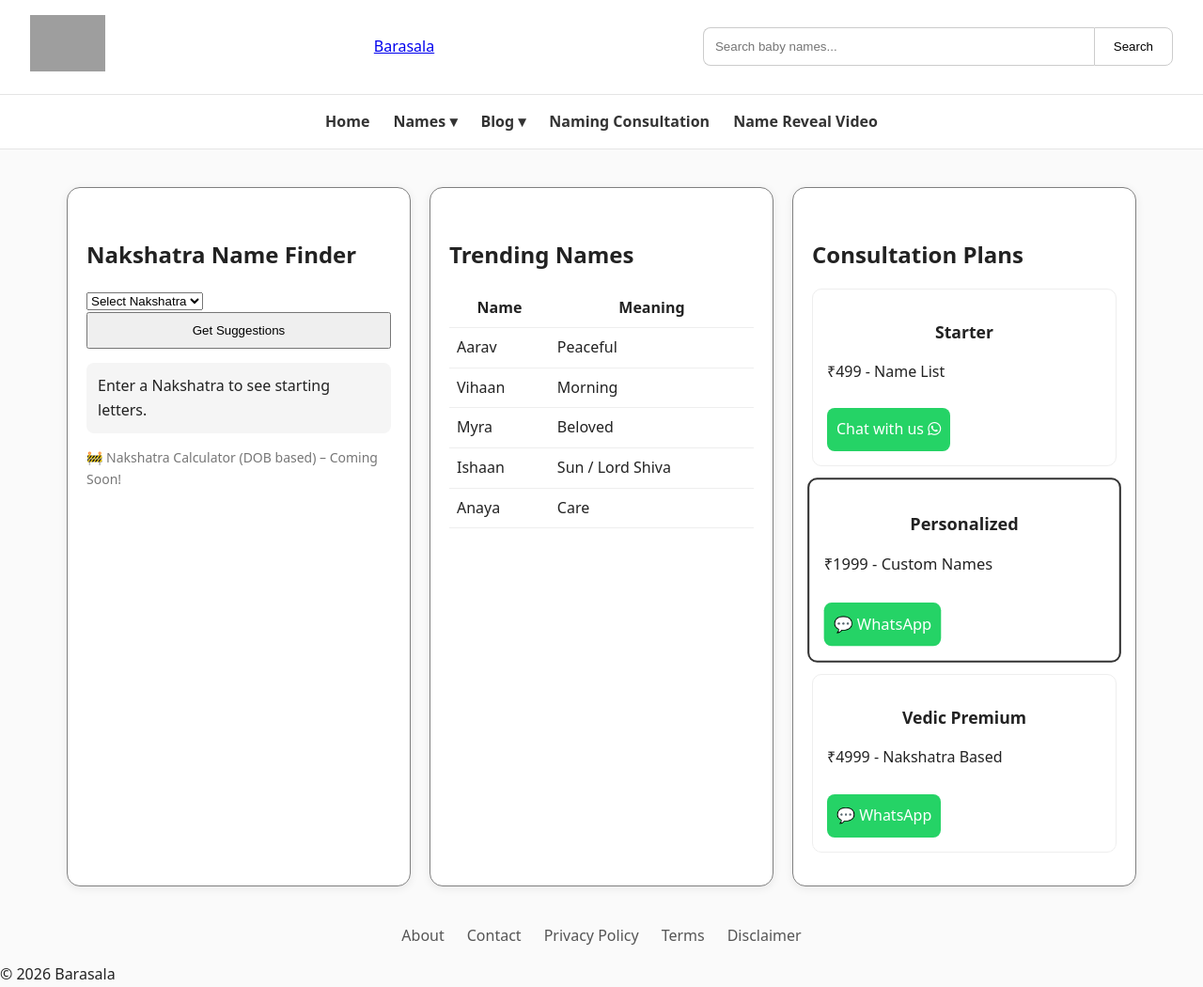
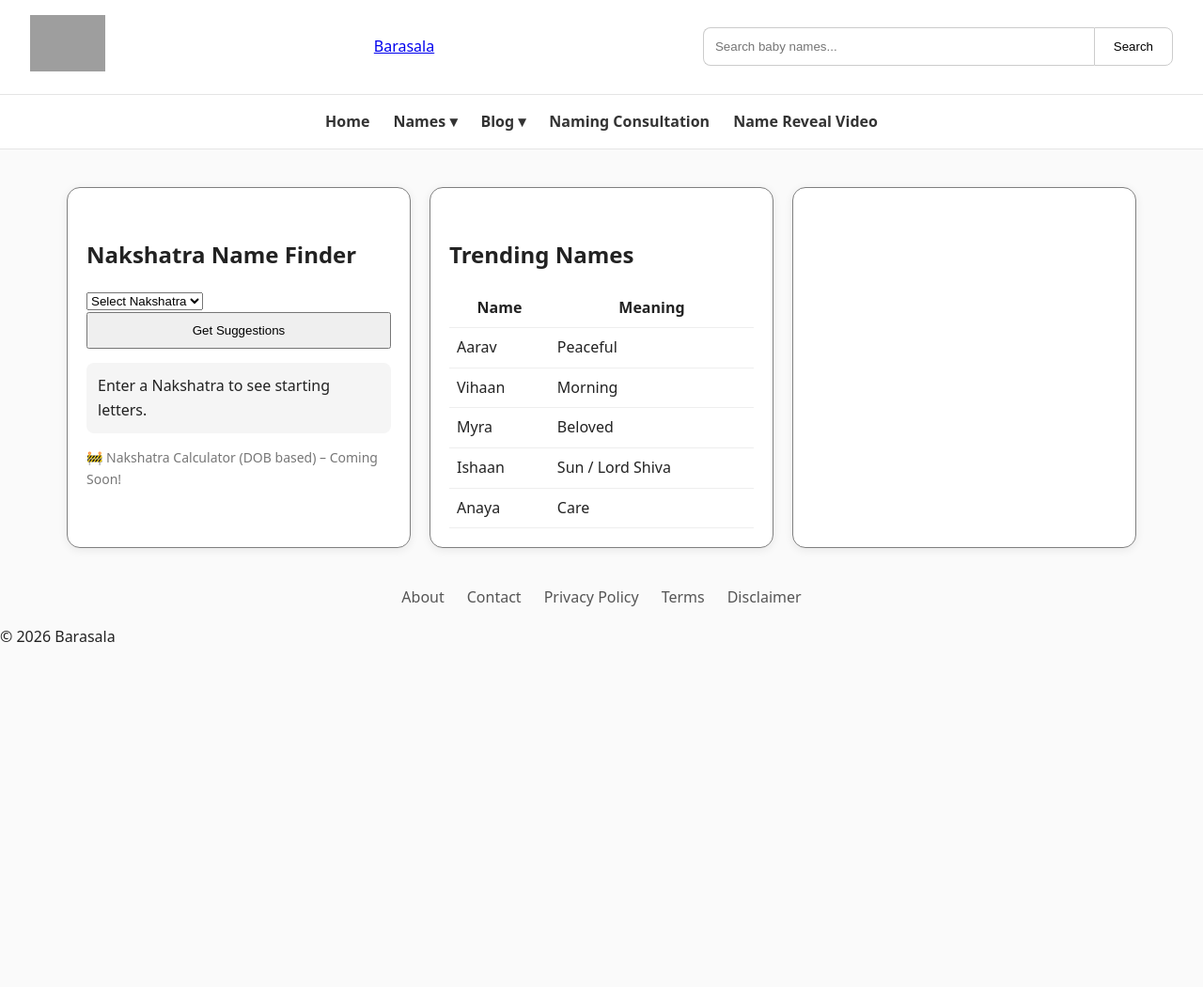
Before and after one commit to barasala999/barasala999.github.io, a Jekyll site: the page built from index.html, in a window 1280 px wide and 1050 px high. Shown: the whole window at 94% size. Built offline with Jekyll 4.4.1, drawn with Linux system fonts in a browser that asks for light colours; grey boxes are pictures that could not be loaded.

Commit message:
Update index.html

```diff
--- a/index.html
+++ b/index.html
@@ -55,7 +55,10 @@ title:  baby name reveal video
 
 
     <!-- RIGHT: Consultation Plans -->
-    <div class="card tool-card">
+
+	<div class="card tool-card">
+	</div>
+    <!-- <div class="card tool-card">
 
         <h2>Consultation Plans</h2>
 
@@ -101,6 +104,6 @@ class="wa-btn"
 
         </div>
 
-    </div>
+    </div> -->
 
 </div>
```
